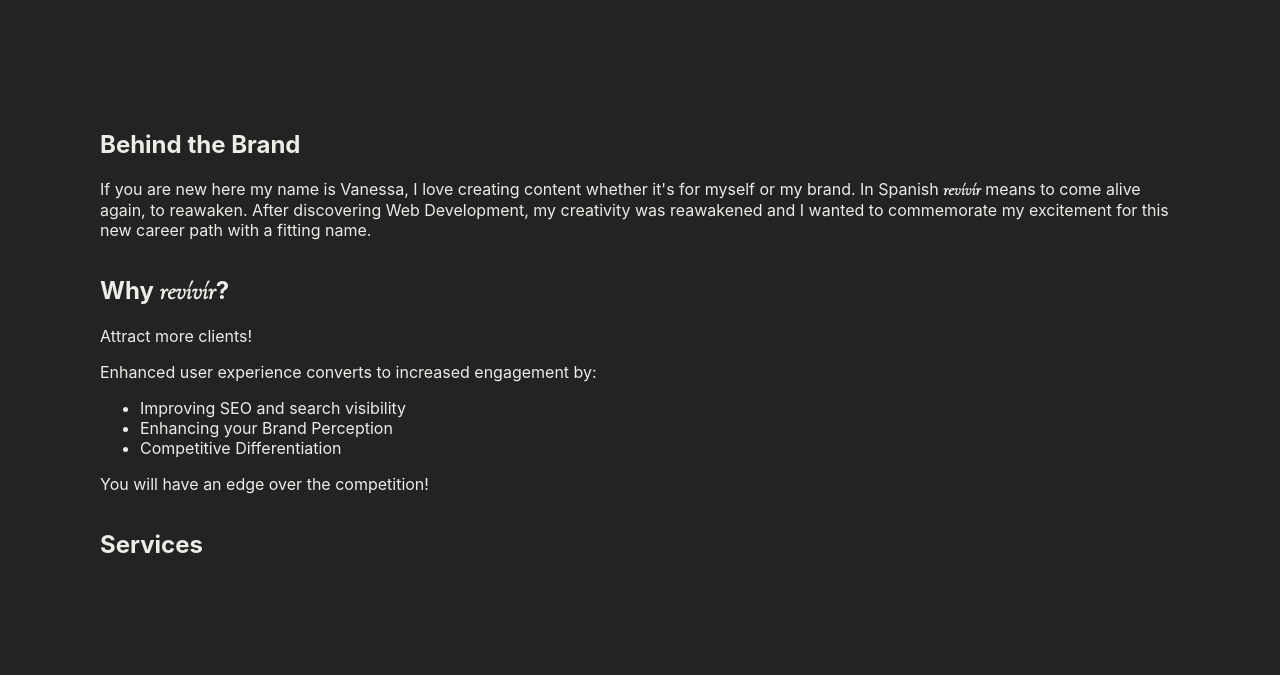
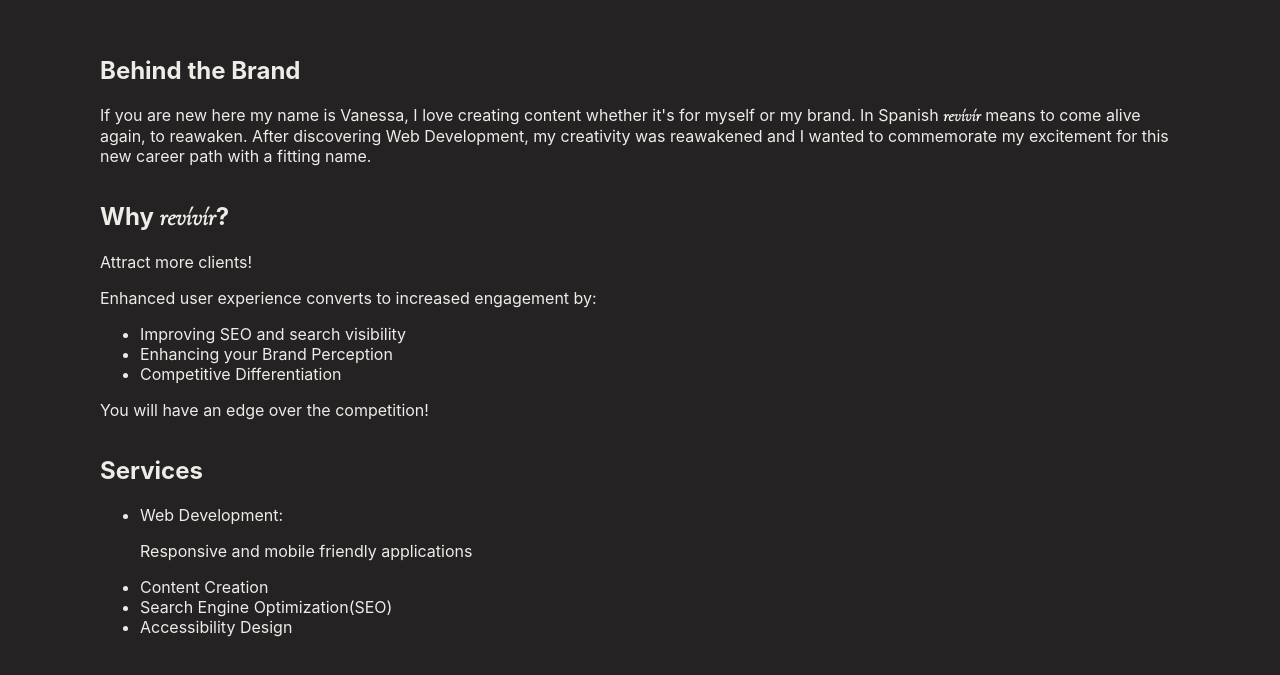
Before and after one commit to vanessamald/studiorevivir, a React (Create React App) app in the folder client/: page /about in a window 1280 px wide. Shown: the part 848-1523 px from the top of the page. Built offline with nearby package versions, Linux system fonts and the light colour scheme.

Commit message:
updating styling and about content

```diff
--- a/client/src/components/About/index.js
+++ b/client/src/components/About/index.js
@@ -82,6 +82,14 @@ function About() {
                     <p>
                         {/* More Info Here */}
                     </p>
+                    <ul>
+                        <li>Web Development:</li>
+                        <p>Responsive and mobile friendly applications</p>
+                        <li>Content Creation</li>
+                        <li>Search Engine Optimization(SEO)</li>
+                        <li>Accessibility Design</li>
+                        <p></p>
+                    </ul>
                 </div>
             </div>
         </div>
--- a/client/src/components/Work/index.js
+++ b/client/src/components/Work/index.js
@@ -64,6 +64,7 @@ function Work() {
     return (
         <div className='work-container' id='work'>
             <Navigation/>
+            <h2 className='work-title flex align-center justify-center'>Archive</h2>
             <div className='flex-column work-content-container'>
                 {workData.map((data) => (
                 <div
--- a/client/src/index.css
+++ b/client/src/index.css
@@ -490,6 +490,12 @@ a {
   height: 100vh;
 }
 
+.work-title{
+  font-size: 4rem;
+  letter-spacing: 3rem;
+  text-transform: uppercase;
+}
+
 .work-content {
   padding-left: 100px;
   padding-right: 100px;
@@ -552,9 +558,7 @@ a {
   margin-left: 25px;
 }
 
-.work-title {
-  font-size: 18px;
-}
+
 
 .work-hidden-subtitle {
   line-height: 1.5rem;
@@ -605,7 +609,7 @@ a {
   background-color: var(--font-color);
   border: 1px solid var(--body-bg-color);
   min-height: 32px;
-  min-width: 200px;
+  min-width: 175px;
   margin-right: 12px;
   margin-bottom: 6px;
   padding-right: 16px;
@@ -793,6 +797,10 @@ a {
   }
   .menu-content-text > span span {
     font-size: 1rem;
+    letter-spacing: 1rem;
+  }
+  .menu-link-text {
+    font-size: 1.5rem;
   }
 }
 
```
